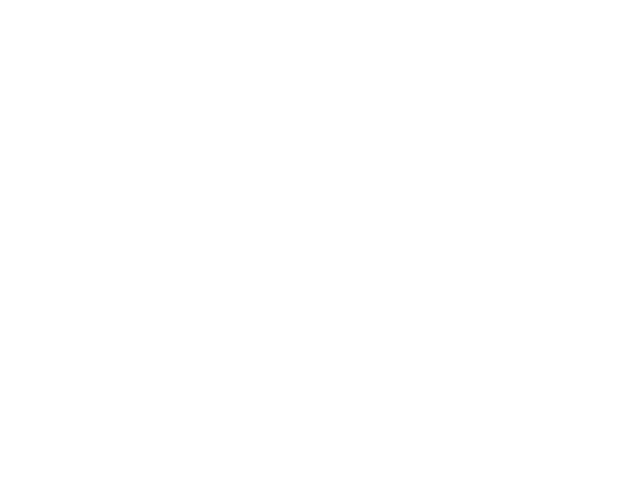
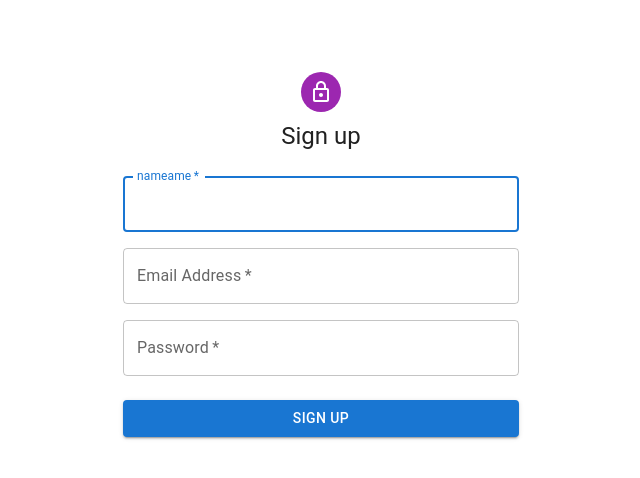
Before and after one commit to raulmarxrm/bravi-front, a React (Create React App) app: page /register in a window 1280 px wide. Before the commit this address had no page. Shown: the top 478 px of the page, without its empty margins (319-959 px from the left). Built offline with nearby package versions, Linux system fonts and the light colour scheme.

Commit message:
quase finalizado

```diff
--- a/src/appRoutes.jsx
+++ b/src/appRoutes.jsx
@@ -3,6 +3,7 @@
 import { AuthContext, AuthProvider } from "./contexts/Auth/AuthContext";
 import { Home } from "./pages/home";
 import Login from "./pages/login";
+import Register from "./pages/register/register";
 
 const AppRoutes = () => {
     const Private = ({children}) =>{
@@ -12,7 +13,7 @@
         }
 
         if(!authenticated){
-            return <Navigate to="/login" />
+            return <Navigate to="/" />
         }
         return children;
     }
@@ -20,7 +21,8 @@
         <Router>
             <AuthProvider>
                 <Routes>
-                    <Route path="/login" element={<Login />} />
+                    <Route path="login" element={<Login />} />
+                    <Route path="register" element={<Register />} />
                     <Route path="/" element={<Private><Home /></Private>} />
                 </Routes>
             </AuthProvider>
--- a/src/contexts/Auth/AuthContext.jsx
+++ b/src/contexts/Auth/AuthContext.jsx
@@ -1,3 +1,4 @@
+import { Alert } from "@mui/material";
 import React, { createContext, useEffect, useState } from "react";
 import { useNavigate } from "react-router-dom";
 import { api, createContacts, createSession, updateContact } from "../../services/api";
@@ -40,13 +41,11 @@
     };
 
     const createContact = async (name,celular,whatsapp,email) => {
-        const res = await createContacts(name,celular,whatsapp,email);
+        await createContacts(name,celular,whatsapp,email);
     };
 
     const updateContacts = async (id,name,celular,whatsapp,email) => {
-        const recoverUser = localStorage.getItem('user')
-        let user_id = JSON.parse(recoverUser).id
-        const res = await updateContact(id,name,celular,whatsapp,email)
+        await updateContact(id,name,celular,whatsapp,email)
 
     };
 
--- a/src/pages/home/index.jsx
+++ b/src/pages/home/index.jsx
@@ -62,18 +62,19 @@
     }
     useEffect(() => {
         (async () => {
-            const res = await getUsers();
+            const res = await getUsers()
             setUser(res.data);
             setLoading(false);
         })();
     }, [atualizar]);
 
-    const handlerLogout = () => {
+    const handlerLogout = (e) => {
         logout();
     };
 
     const handleDelete = (id) => {
-        const res = deletaContacts(id);
+        const res = deletaContacts(id)
+        console.log(res);
         refresh();
     };
 
--- a/src/pages/home/inputs.jsx
+++ b/src/pages/home/inputs.jsx
@@ -10,8 +10,6 @@
 
 const FormPropsTextFields = (props) => {
     const { createContact, updateContacts } = useContext(AuthContext);
-    const [users, setUser] = useState({});
-    const [loading, setLoading] = useState(true);
 
     const [name, setName] = useState("");
     const [celular, setCel] = useState("");
@@ -31,21 +29,22 @@
                 })
 
         }
-        update();
+        if(user){
+            update();
+        }
     }, [user])
 
     const handleCadContacts = (e) => {
         e.preventDefault();
-
-        createContact(name, celular, whatsapp, email)
+        createContact(name, celular, whatsapp, email).then((responseJson)=> console.log(responseJson))
+        //await createContact().then((responseJson) => {alert("Cadastro realizaddo com sucesso")}).catch(alert("Campos nao podem ser vazio"))
 
         props.refresh();
     };
-    const handleUpdate = async e => {
+    const handleUpdate = async (e) => {
         e.preventDefault();
-
-        updateContacts(user, name, celular, whatsapp, email);
-
+        console.log(e);
+        await updateContacts(user, name, celular, whatsapp, email).then(alert("Atualização realizada com sucesso"));
         props.refresh();
     };
     return (
@@ -134,7 +133,7 @@
                         onChange={(e) => setWhats(e.target.value)}
                     />
                     <TextField
-                        id="outlined-celular-input"
+                        id="outlined-email-input"
                         label="email"
                         type="email"
                         autoComplete="current-email"
--- a/src/pages/login/index.jsx
+++ b/src/pages/login/index.jsx
@@ -1,40 +1,28 @@
-import * as React from 'react';
-import Avatar from '@mui/material/Avatar';
-import Button from '@mui/material/Button';
-import CssBaseline from '@mui/material/CssBaseline';
-import TextField from '@mui/material/TextField';
-import Link from '@mui/material/Link';
-import Box from '@mui/material/Box';
-import LockOutlinedIcon from '@mui/icons-material/LockOutlined';
-import Typography from '@mui/material/Typography';
-import Container from '@mui/material/Container';
-import { createTheme, ThemeProvider } from '@mui/material/styles';
-import { AuthContext } from '../../contexts/Auth/AuthContext';
-import { useState } from 'react';
-import { useContext } from 'react';
-
-function Copyright(props) {
-    return (
-        <Typography variant="body2" color="text.secondary" align="center" {...props}>
-            {'Copyright © '}
-            <Link color="inherit" href="https://mui.com/">
-                Your Website
-            </Link>{' '}
-            {new Date().getFullYear()}
-            {'.'}
-        </Typography>
-    );
-}
+import * as React from "react";
+import Avatar from "@mui/material/Avatar";
+import Button from "@mui/material/Button";
+import CssBaseline from "@mui/material/CssBaseline";
+import TextField from "@mui/material/TextField";
+import Link from "@mui/material/Link";
+import Box from "@mui/material/Box";
+import LockOutlinedIcon from "@mui/icons-material/LockOutlined";
+import Typography from "@mui/material/Typography";
+import Container from "@mui/material/Container";
+import { createTheme, ThemeProvider } from "@mui/material/styles";
+import { AuthContext } from "../../contexts/Auth/AuthContext";
+import { useState } from "react";
+import { useContext } from "react";
+import { Grid } from "@mui/material";
 
 const theme = createTheme();
 
 const Login = () => {
-    const { authenticated, login } = useContext(AuthContext);
+    const { login } = useContext(AuthContext);
     const [email, setEmail] = useState("");
     const [password, setPassword] = useState("");
     const handleSubmit = (e) => {
         e.preventDefault();
-        login(email, password)
+        login(email, password);
     };
 
     return (
@@ -44,18 +32,23 @@
                 <Box
                     sx={{
                         marginTop: 8,
-                        display: 'flex',
-                        flexDirection: 'column',
-                        alignItems: 'center',
+                        display: "flex",
+                        flexDirection: "column",
+                        alignItems: "center",
                     }}
                 >
-                    <Avatar sx={{ m: 1, bgcolor: 'secondary.main' }}>
+                    <Avatar sx={{ m: 1, bgcolor: "secondary.main" }}>
                         <LockOutlinedIcon />
                     </Avatar>
                     <Typography component="h1" variant="h5">
                         Sign in
                     </Typography>
-                    <Box component="form" onSubmit={handleSubmit} noValidate sx={{ mt: 1 }}>
+                    <Box
+                        component="form"
+                        onSubmit={handleSubmit}
+                        noValidate
+                        sx={{ mt: 1 }}
+                    >
                         <TextField
                             margin="normal"
                             required
@@ -78,9 +71,7 @@
                             id="password"
                             autoComplete="current-password"
                             value={password}
-                            onChange={(e) =>
-                                setPassword(e.target.value)
-                            }
+                            onChange={(e) => setPassword(e.target.value)}
                         />
                         <Button
                             type="submit"
@@ -90,11 +81,17 @@
                         >
                             Sign In
                         </Button>
+                        <Grid container>
+                            <Grid item>
+                                <Link to="/register"href="/register">
+                                     {"Don't have an account? Sign Up"}
+                                </Link>
+                            </Grid>
+                        </Grid>
                     </Box>
                 </Box>
-                <Copyright sx={{ mt: 8, mb: 4 }} />
             </Container>
         </ThemeProvider>
     );
-}
+};
 export default Login;
--- /dev/null
+++ b/src/pages/register/register.jsx
@@ -0,0 +1,101 @@
+import * as React from 'react';
+import Avatar from '@mui/material/Avatar';
+import Button from '@mui/material/Button';
+import CssBaseline from '@mui/material/CssBaseline';
+import TextField from '@mui/material/TextField';
+import Link from '@mui/material/Link';
+import Grid from '@mui/material/Grid';
+import Box from '@mui/material/Box';
+import LockOutlinedIcon from '@mui/icons-material/LockOutlined';
+import Typography from '@mui/material/Typography';
+import Container from '@mui/material/Container';
+import { createTheme, ThemeProvider } from '@mui/material/styles';
+import { createUser } from '../../services/api';
+import { useNavigate } from 'react-router-dom';
+
+const theme = createTheme();
+
+export default function Register() {
+  const navigate = useNavigate();
+
+  const handleSubmit = (event) => {
+    event.preventDefault();
+    const data = new FormData(event.currentTarget);
+    let dados = {
+      name:data.get('name'),
+      email: data.get('email'),
+      password: data.get('password'),
+      password_confirmation: data.get('password'),
+    };
+    createUser(dados)
+    navigate("/login");
+  };
+
+
+  return (
+    <ThemeProvider theme={theme}>
+      <Container component="main" maxWidth="xs">
+        <CssBaseline />
+        <Box
+          sx={{
+            marginTop: 8,
+            display: 'flex',
+            flexDirection: 'column',
+            alignItems: 'center',
+          }}
+        >
+          <Avatar sx={{ m: 1, bgcolor: 'secondary.main' }}>
+            <LockOutlinedIcon />
+          </Avatar>
+          <Typography component="h1" variant="h5">
+            Sign up
+          </Typography>
+          <Box component="form" noValidate onSubmit={handleSubmit} sx={{ mt: 3 }}>
+            <Grid container spacing={2}>
+              <Grid item xs={12}>
+                <TextField
+                  autoComplete="given-name"
+                  name="name"
+                  required
+                  fullWidth
+                  id="name"
+                  label="nameame"
+                  autoFocus
+                />
+              </Grid>
+              <Grid item xs={12}>
+                <TextField
+                  required
+                  fullWidth
+                  id="email"
+                  label="Email Address"
+                  name="email"
+                  autoComplete="email"
+                />
+              </Grid>
+              <Grid item xs={12}>
+                <TextField
+                  required
+                  fullWidth
+                  name="password"
+                  label="Password"
+                  type="password"
+                  id="password"
+                  autoComplete="new-password"
+                />
+              </Grid>
+            </Grid>
+            <Button
+              type="submit"
+              fullWidth
+              variant="contained"
+              sx={{ mt: 3, mb: 2 }}
+            >
+              Sign Up
+            </Button>
+          </Box>
+        </Box>
+      </Container>
+    </ThemeProvider>
+  );
+}
--- a/src/services/api.jsx
+++ b/src/services/api.jsx
@@ -33,3 +33,9 @@
     axios.defaults.headers.post['Access-Control-Allow-Origin'] = '*';
     return api.put(`/api/contacts/${id}`,{name,celular,whatsapp,email})
 }
+
+export const createUser = async (data) => {
+    axios.defaults.headers.post['Access-Control-Allow-Origin'] = '*';
+    console.log(data.name,data.email,data.password);
+    return api.post(`/api/register`,data)
+}
```
Also changed, not shown: src/pages/header/header.jsx (deleted, +0 -13 lines).
